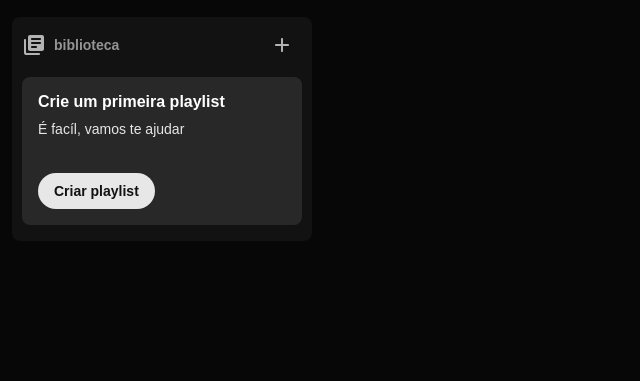
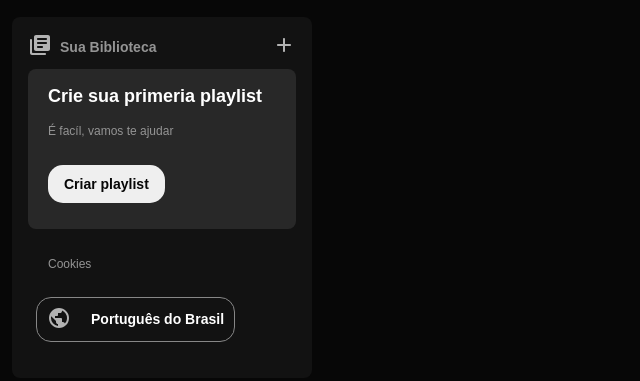
Before and after one commit to BrunoConceica0/Projeto-Clone-Spotify, a website: page index.html in a window 1280 px wide. Shown: the part 169-550 px from the top of the page, without its empty margins (0-640 px from the left). Drawn offline with Linux system fonts and the light colour scheme.

Commit message:
adicionando biblioteca

```diff
--- a/css/cores.css
+++ b/css/cores.css
@@ -7,3 +7,12 @@
   --cor-titulo: #fff;
   --cor-text: #e7e7e7;
 }
+.cor-2 {
+  color: #949494;
+}
+.cor-1 {
+  color: #fff;
+}
+.cor-z {
+  color: #070707;
+}
--- a/css/global.css
+++ b/css/global.css
@@ -3,6 +3,7 @@
   margin: 0;
   list-style: none;
   text-decoration: none;
+  border: none;
 }
 body {
   background: var(--cor-backgroud);
--- a/css/sider-biblioteca.css
+++ b/css/sider-biblioteca.css
@@ -1,59 +1,60 @@
-.sider_biblioteca {
+.biblioteca {
   background: var(--cor-background-sider);
   border-radius: 8px;
   margin: 20px 0;
-  padding: 16px 10px;
+  padding: 16px;
 }
-.sider_biblioteca ul {
+.biblioteca-content {
   display: flex;
-  place-content: space-between;
+  justify-content: space-between;
 }
-.biblioteca-list a {
+.biblioteca-content button {
   display: flex;
-  color: var(--cor-text-span);
-  font-family: "DM Sans", sans-serif;
-  font-weight: bold;
-  font-size: 0.875rem;
   align-items: center;
 }
-.biblioteca-list a:hover {
-  color: var(--cor-text-span-active);
+
+.biblioteca-button img {
+  margin-right: 8px;
+}
+.biblioteca-button {
+  background: var(--cor-background-sider);
+}
+.section-playlist {
+  background: var(--cor-background-secundaria);
+  border-radius: 8px;
+}
+.section-playlist-content {
+  display: flex;
+  flex-direction: column;
+  align-items: flex-start;
+  gap: 16px;
+  padding: 16px 20px;
+  margin: 8px 0;
 }
 
-.biblioteca a img {
-  margin-right: 8px;
+.section-playlist-button {
+  border-radius: 15px;
+  display: flex;
+  padding: 10px 16px;
+  margin: 10px 0;
 }
-.biblioteca_play {
-  background: var(--cor-background-secundaria);
-  color: var(--cor-titulo);
-  padding: 16px;
-  margin-top: 20px;
-  border-radius: 8px;
+.cookies {
+  margin: 25px 20px;
 }
-.biblioteca_play h2 {
-  font-family: "DM Sans", sans-serif;
-  font-weight: bold;
-  font-size: 1rem;
-  margin-bottom: 10px;
+.languages {
+  margin: 20px 0;
 }
-.biblioteca_play p {
-  font-family: "DM Sans", sans-serif;
-  font-size: 0.875rem;
-  margin-bottom: 10px;
-  color: var(--cor-text);
-  margin-bottom: 20px;
+.languages button {
+  display: flex;
+  align-items: center;
+  background: var(--cor-background-sider);
+  border: 1px solid #878787;
+  border-radius: 15px;
+  margin: 8px;
 }
-.biblioteca_play a {
+.languages span {
   display: inline-block;
-  padding: 10px 16px;
-  background: var(--cor-text);
-  color: var(--cor-background-sider);
-  border-radius: 20px;
-  font-family: "DM Sans", sans-serif;
-  font-weight: bold;
-  font-size: 0.875rem;
-  margin-top: 16px;
+  padding: 8px 10px;
+  cursor: pointer;
+  align-items: center;
 }
-.biblioteca_play a:hover {
-  color: var(--cor-backgroud);
-}
--- a/css/sider-navegation.css
+++ b/css/sider-navegation.css
@@ -29,9 +29,6 @@
 }
 .sidebar_navigation a {
   color: var(--cor-text-span);
-  font-family: "DM Sans", sans-serif;
-  font-weight: bold;
-  font-size: 0.875rem;
   display: flex;
   align-items: center;
 }
--- a/css/styles.css
+++ b/css/styles.css
@@ -2,3 +2,4 @@
 @import url("./cores.css");
 @import url("./sider-navegation.css");
 @import url("./sider-biblioteca.css");
+@import url("./tipografia.css");
--- /dev/null
+++ b/css/tipografia.css
@@ -0,0 +1,9 @@
+.font-1pb {
+  font: 600 0.875rem/1.3 "DM Sans", sans-serif;
+}
+.font-1mb {
+  font: 600 1.125rem/1.3 "DM Sans", Sans-serif;
+}
+.font-1pn {
+  font: 500 0.75rem/1.2 "DM Sans", sans-serif;
+}
--- a/index.html
+++ b/index.html
@@ -16,26 +16,40 @@
         <a href="./"> <img src="./img/icon/logo-spotify.png" alt="Logo do Spotify" width="80" height=""></a>
       </div>
       <div class="sider-list">
-        <ul>
+        <ul class="font-1pb">
           <li><a href="#"><img src="./img/icon/home_black_24dp.svg" alt="">Iníco</a></li>
           <li><a href="#"><img src="./img/icon/search_black_24dp (1).svg" alt="">Buscar</a></li>
         </ul>
       </div>
-
     </nav>
-    <div class="sider_biblioteca">
-      <div class="biblioteca">
-        <ul class="biblioteca-list">
-          <li> <a href="#"><img src="./img/icon/library_books_black_24dp.svg" alt="">biblioteca</a></li>
-          <li><a href=""><img src="./img/icon/add_black_24dp.svg" alt=""></a></li>
-        </ul>
+    <div class="biblioteca">
+      <div class="biblioteca-content">
+        <button class="biblioteca-button">
+          <span><img src="./img/icon/library_books_black_24dp.svg" alt=""></span>
+          <span class="font-1pb cor-2 ">Sua Biblioteca</span>
+        </button>
+        <span><img src="./img/icon/add_black_24dp.svg" alt=""></span>
       </div>
-      <div class="biblioteca_play">
-        <h2>Crie um primeira playlist</h2>
-        <p>É facíl, vamos te ajudar</p>
-        <a href="#">Criar playlist</a>
+      <section class="section-playlist">
+        <div class="section-playlist-content">
+          <span class="font-1mb cor-1">Crie sua primeria playlist</span>
+          <span class="font-1pn cor-2">É facíl, vamos te ajudar</span>
+          <button class="section-playlist-button">
+            <span class="font-1pb cor-z">Criar playlist</span>
+          </button>
+        </div>
+      </section>
+      <div class="cookies">
+        <a href="#" class="font-1pn cor-2">Cookies</a>
+      </div>
+      <div class="languages">
+        <button class="languages-button">
+          <span><img src="./img/icon/public_FILL0_wght400_GRAD0_opsz24.svg" alt=""></span>
+          <span class="font-1pb cor-1">Português do Brasil</span>
+        </button>
       </div>
     </div>
+
 
   </div>
   <script type="module" src="./js/script.js"></script>
```
Also changed, not shown: img/icon/public_FILL0_wght400_GRAD0_opsz24.svg (added).
